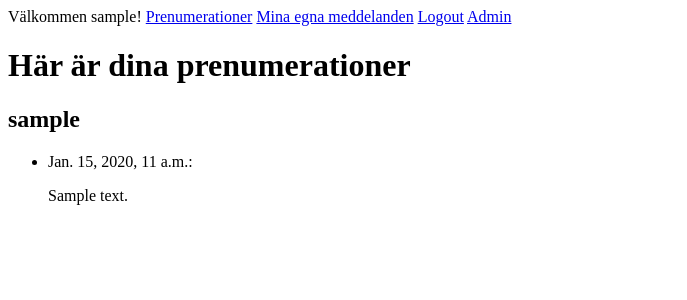
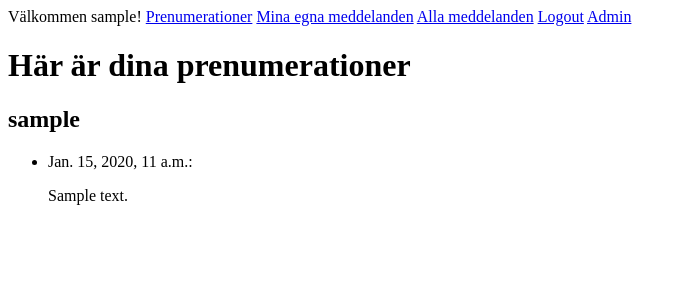
Before and after one commit to elWanderero/messboard, a Django app: page /sajt/ in a window 1280 px wide. Shown: the top 300 px of the page, without its empty margins (0-687 px from the left). Run offline with Django 3.2, Linux system fonts and the light colour scheme; a user stored in the database is signed in; tables that the repository leaves empty hold one stand-in row (values such as "Sample post").

Commit message:
Added navbar link to All Messages page

```diff
--- a/sajt/templates/base_generic.html
+++ b/sajt/templates/base_generic.html
@@ -12,6 +12,7 @@
             <span >Välkommen {{ user.username }}! </span>
             <a href="{% url "index" %}">Prenumerationer</a>
             <a href="{% url "sajt:user-message-list" user.username %}">Mina egna meddelanden</a>
+            <a href="{% url "sajt:message-list" %}">Alla meddelanden</a>
             <a href="{% url "logout" %}">Logout</a>
             {%  if user.is_staff %}
                 <a href="{% url "admin:index" %}">Admin</a>
```
